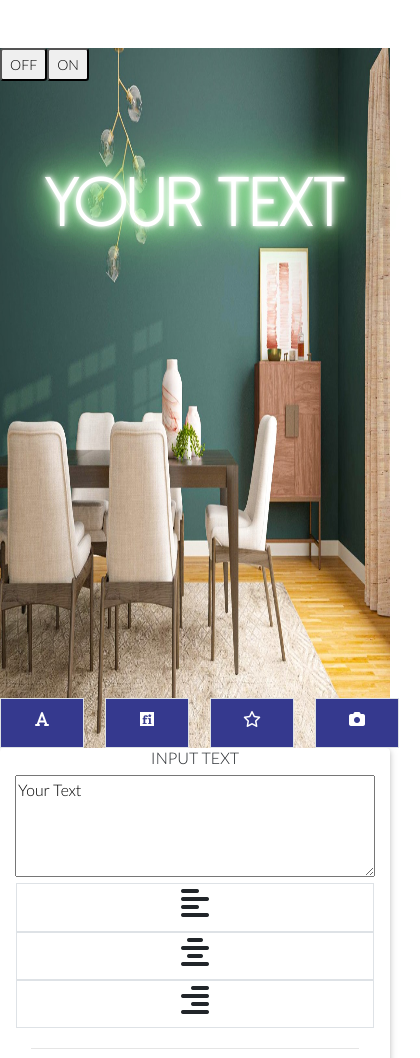
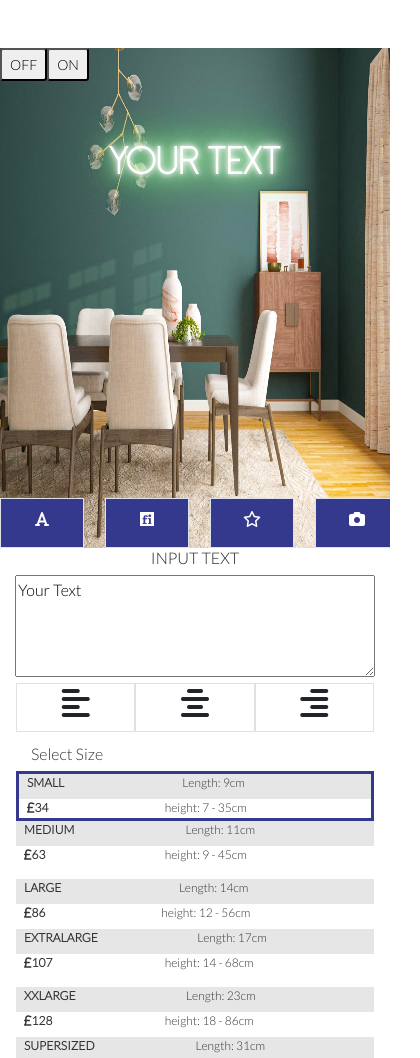
Before and after one commit to cetRide/neo-custom, a website: page index.html in a window 390 px wide. Shown: the top 1058 px of the page, 420 px wide, since content can reach past the window. Drawn offline with nearby package versions, Linux system fonts and the light colour scheme; a web font is replaced by a local one.

Commit message:
fix image display on mobile

```diff
--- a/index.html
+++ b/index.html
@@ -17,7 +17,7 @@
                 <button class="btn-sm" onclick="toggleTextShadow('off')">OFF</button>
                 <button class="btn-sm" onclick="toggleTextShadow('on')">ON</button>
             </div>
-            <p style="font-size: 70px; margin-top: 70px" class="text-white" id="displayText"></p>
+            <p class="mytext text-white" id="displayText"></p>
             <div class="tabs-mobile">
                 <div class="row text-white justify-content-between">
                     <div class=" py-2 border text-center tabLink" id="defaultOpen" onclick="openTab(event, 'Text')">
@@ -59,18 +59,18 @@
                               onkeyUp="displayText(event)">Your Text</textarea>
 
                     <div class="row px-3 mb-1 alignText">
-                        <div class="col-sm border" onclick="alignText('Left')">
+                        <div class="alignBox border" onclick="alignText('Left')">
                             <h2 class="text-center"><i class="fas fa-align-left"></i></h2>
                         </div>
-                        <div class="col-sm border" onclick="alignText('Center')">
+                        <div class="alignBox border" onclick="alignText('Center')">
                             <h2 class="text-center"><i class="fas fa-align-center"></i></h2>
                         </div>
-                        <div class="col-sm border" onclick="alignText('Right')">
+                        <div class="alignBox border" onclick="alignText('Right')">
                             <h2 class="text-center"><i class="fas fa-align-right"></i></h2>
                         </div>
                     </div>
                 </div>
-                <div id="Font" class="tabContent">
+                <div id="Font" class="tabContent" style=" overflow: auto; height: 200px">
                     <h6 class="text-center my-3">CHOOSE FONT</h6>
                     <div class="row justify-content-between">
                         <div class="col-sm myFont" onclick="changeFontFamily('Alex Brush')"
@@ -190,7 +190,7 @@
                         <div class="col-sm myFont" onclick="changeFontFamily('Syne Mono')">Syne Mono</div>
                     </div>
                 </div>
-                <div id="Color" class="tabContent text-center" style="cursor: pointer">
+                <div id="Color" class="tabContent text-center" style="cursor: pointer; overflow: auto; height: 200px">
                     <h6 class="text-center my-3">CHOOSE COLOR</h6>
                     <div class="row justify-content-between">
                         <div class="col-sm" onclick="setColor('Warm White')">
@@ -269,25 +269,24 @@
                 <div id="Image" class="tabContent p-3">
                     <h6>Select Scene</h6>
                     <div class="row img_style mb-2">
-                        <div class="col-md-4 bg" style="background-image: url(/images/b5.jpeg);"
+                        <div class="sceneBox bg" style="background-image: url(/images/b5.jpeg);"
                              onclick="setBG('/images/b8.jpeg')"></div>
-                        <div class="col-md-4 bg" style="background-image: url(/images/b2.jpeg);"
+                        <div class="sceneBox bg" style="background-image: url(/images/b2.jpeg);"
                              onclick="setBG('/images/b2.jpeg')"></div>
-                        <div class="col-md-4 bg" style="background-image: url(/images/b3.jpeg);"
+                        <div class="sceneBox bg" style="background-image: url(/images/b3.jpeg);"
                              onclick="setBG('/images/b3.jpeg')"></div>
-                        <div class="col-md-4 bg" style="background-image: url(images/b4.jpeg);"
+                        <div class="sceneBox bg" style="background-image: url(images/b4.jpeg);"
                              onclick="setBG('/images/b4.jpeg')"></div>
-                        <div class="col-md-4 bg" style="background-image: url(images/b1.jpeg);"
+                        <div class="sceneBox bg" style="background-image: url(images/b1.jpeg);"
                              onclick="setBG('/images/b1.jpeg')"></div>
-                        <div class="col-md-4 bg" style="background-image: url(images/b6.jpeg);"
+                        <div class="sceneBox bg" style="background-image: url(images/b6.jpeg);"
                              onclick="setBG('/images/b6.jpeg')"></div>
                     </div>
                     <input type='file' id="imageInput" accept="image/*" onchange="readURL(event)"/>
                 </div>
             </div>
             <div style="color: #333333; font-size: 12px" class="px-3">
-                <hr>
-                <h6>Select Size</h6>
+                <h6 class="mt-2">Select Size</h6>
                 <div class="row justify-content-between">
                     <div class="col-sm  size" id="smallBox" onclick="selectSize('Small')">
                         <div class="row justify-content-between size-box px-2 py-0">
--- a/public/main.js
+++ b/public/main.js
@@ -446,8 +446,7 @@ function toggleTextShadow(state) {
     if (state === 'on') {
         let colorString = localStorage.getItem('glow-color-code');
         if (colorString === null) {
-            colorString = "0 0 5px #fff, 0 0 10px #fff, 0 0 20px #FF1493, 0 0 30px #FF1493, 0 0 40px #FF1493, 0 0 55px #FF1493, 0 0 75px #FF1493";
-            document.getElementById('displayText').style.textShadow = colorString;
+            document.getElementById('displayText').style.textShadow = defaultNeon;
         } else {
             document.getElementById('displayText').style.textShadow = colorString;
         }
--- a/public/style.css
+++ b/public/style.css
@@ -223,6 +223,22 @@ body {
     /*height: 400px;*/
 }
 
+.customText {
+    background-image: url('');
+    background-repeat: no-repeat;
+    background-size: 100% 100%;
+    cursor: pointer;
+    z-index: 2;
+    -webkit-transition: all 0.5s ease;
+    -moz-transition: all 0.5s ease;
+    -ms-transition: all 0.5s ease;
+    -o-transition: all 0.5s ease;
+    transition: all 0.5s ease;
+    height: 700px;
+    overflow: auto;
+}
+
+
 .alignText {
     cursor: pointer;
 }
@@ -262,15 +278,19 @@ body {
 .btn {
     border: none;
 }
+.alignBox {
+    width: 33.33%;
+}
+.sceneBox {
+    width: 33.33%;
+}
+
+.mytext {
+    font-size: 70px;
+    margin-top: 70px
+}
 
 @media only screen and (max-width: 450px) {
-    .display-container {
-        height: 250px;
-    }
-    .customText {
-        width: 100%;
-    }
-
     .div2 {
         margin: 0;
     }
@@ -278,6 +298,7 @@ body {
     .tabLink {
         width: 20%;
     }
+
     .bg {
         width: 33%;
     }
@@ -289,6 +310,26 @@ body {
     .tabs-desktop {
         display: none;
     }
+
+    .customText {
+        background-image: url('');
+        background-repeat: no-repeat;
+        background-size: 100% 100%;
+        cursor: pointer;
+        z-index: 2;
+        -webkit-transition: all 0.5s ease;
+        -moz-transition: all 0.5s ease;
+        -ms-transition: all 0.5s ease;
+        -o-transition: all 0.5s ease;
+        transition: all 0.5s ease;
+        height: 500px;
+    }
+
+    .mytext {
+        font-size: 40px;
+        margin-top: 50px
+    }
+
 }
 
 .bg_style {
@@ -311,20 +352,6 @@ body {
     cursor: pointer;
 }
 
-.customText {
-    background-image: url('');
-    background-repeat: no-repeat;
-    background-size: 100% 100%;
-    cursor: pointer;
-    z-index: 2;
-    -webkit-transition: all 0.5s ease;
-    -moz-transition: all 0.5s ease;
-    -ms-transition: all 0.5s ease;
-    -o-transition: all 0.5s ease;
-    transition: all 0.5s ease;
-    height: 700px;
-}
-
 .row::after {
     content: "";
     clear: both;
@@ -337,6 +364,7 @@ body {
 }
 
 @media only screen and (min-width: 600px) {
+
     .customText {
         width: 60%;
     }
```
